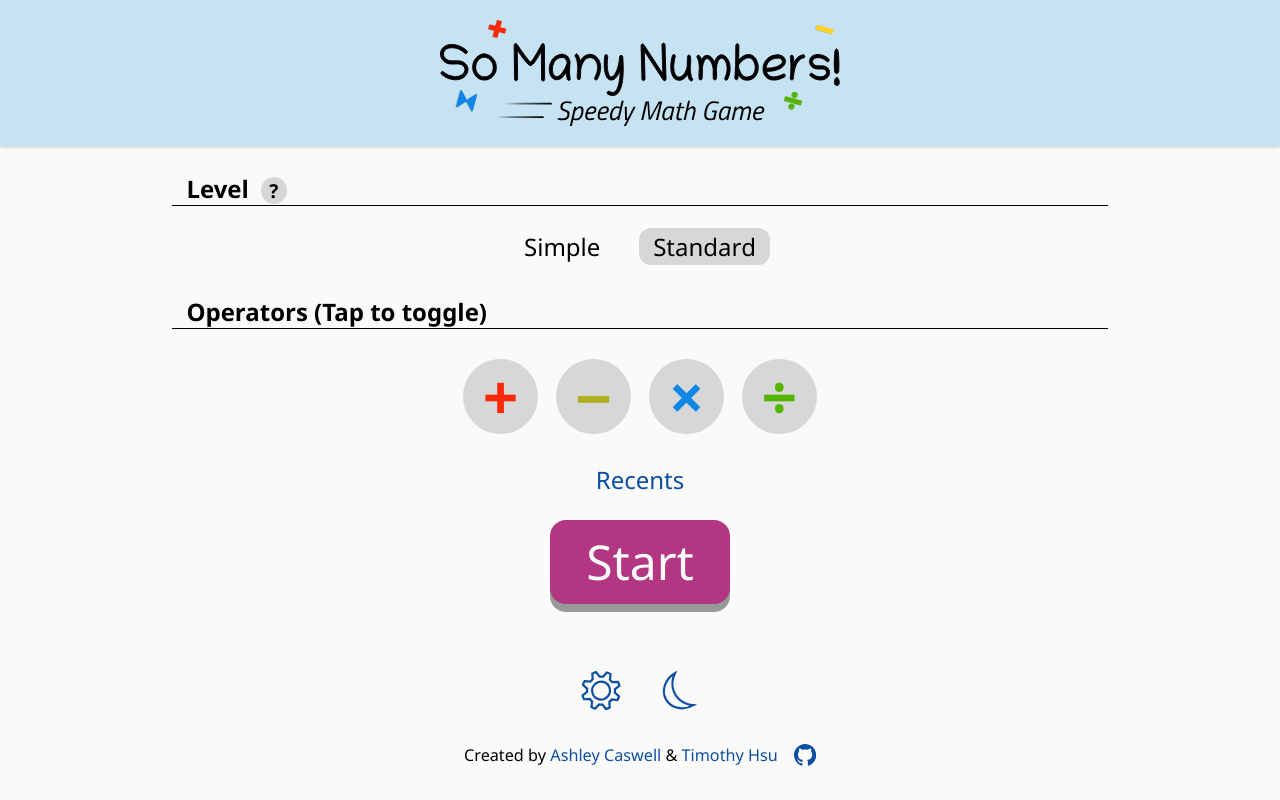
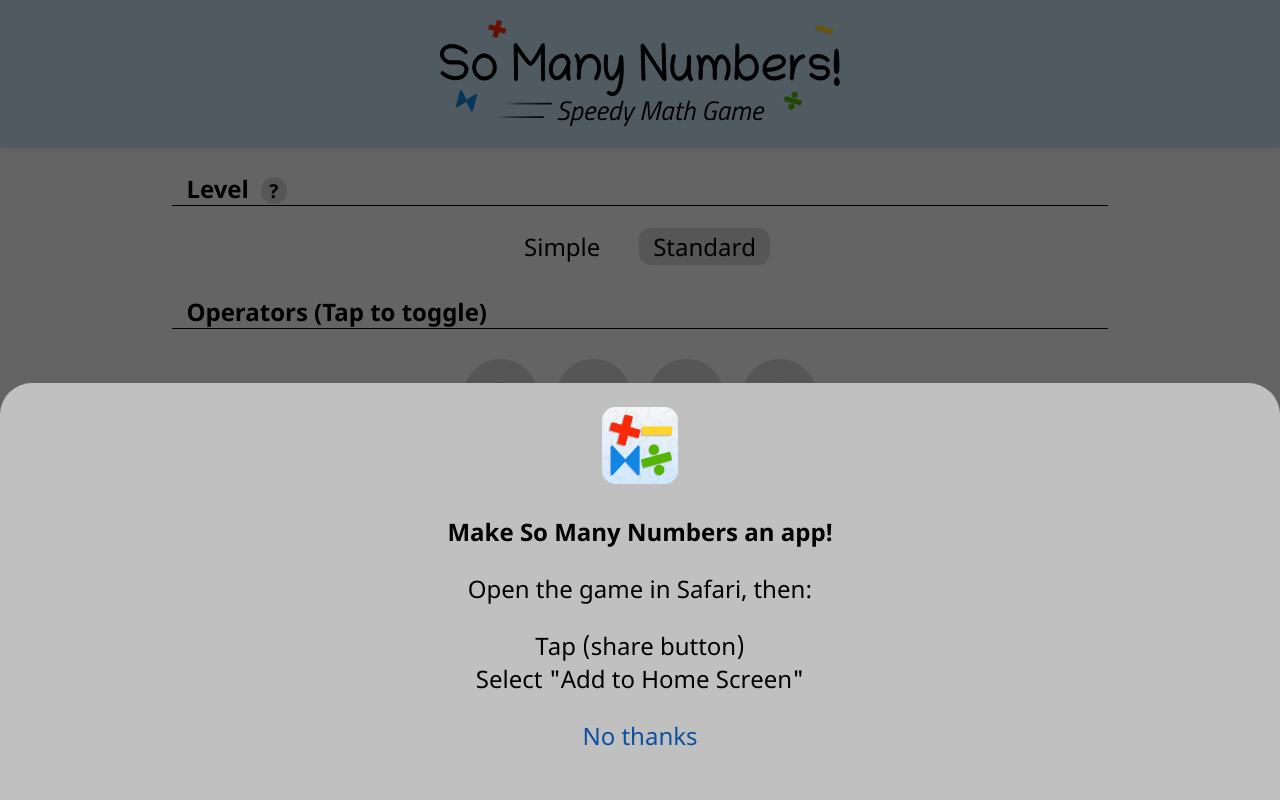
Before and after one commit to TimTree/so-many-numbers, a Vue app: page / in a window 1280 px wide. Both pictures are taken after a click on the button "Get started". Built offline with nearby package versions, Linux system fonts and the light colour scheme.

Commit message:
Prepare iOS add to home screen prompt

```diff
--- a/src/App.vue
+++ b/src/App.vue
@@ -290,4 +290,32 @@ button:active {
 .fade-enter, .fade-leave-to, .fade-fast-enter, .fade-fast-leave-to {
   opacity: 0;
 }
+
+.fader-leave-active {
+  transition: opacity 0.3s ease-in;
+}
+
+.fader-enter, .fader-leave-to {
+  opacity: 0;
+}
+
+.slide-enter-active {
+  animation: slide-in 0.5s;
+  animation-delay: 0.3s;
+  animation-fill-mode: backwards;
+}
+.slide-leave-active {
+  animation: slide-in 0.3s reverse;
+}
+
+@keyframes slide-in {
+  0% {
+    top: 20%;
+    opacity: 0;
+  }
+  100% {
+    top: 0%;
+    opacity: 1;
+  }
+}
 </style>
--- a/src/components/home/Selection.vue
+++ b/src/components/home/Selection.vue
@@ -96,6 +96,22 @@
     </a>
     </transition>
   </div>
+  <transition name="fader">
+  <div class="black-overlay" v-if="overlayOuter === true">
+    <transition name="slide" v-on:leave="overlayOuter = false">
+    <div class="iOS-home-screen-prompt" v-if="overlay === true">
+      <p>
+        <img src="/img/icons/apple-touch-icon.png">
+      </p>
+      <p><b>Make So Many Numbers an app!</b></p>
+      <p>Open the game in Safari, then:</p>
+      <p>Tap (share button)<br>Select "Add to Home Screen"</p>
+      <p style="margin-bottom:2em;"><a
+       v-on:click="overlay = false">No thanks</a></p>
+    </div>
+    </transition>
+  </div>
+  </transition>
 </div>
 </template>
 
@@ -114,12 +130,20 @@ export default {
       recents: localStorage.saveData.recents,
       statsReady: false,
       refreshing: false,
+      overlay: false,
+      overlayOuter: false,
     };
   },
   created() {
     this.titleView = localStorage.saveData.titleView;
     this.operators = localStorage.saveData.savedSet;
     this.level = localStorage.saveData.difficulty;
+    this.overlayOuter = true;
+  },
+  mounted() {
+    if (this.overlayOuter) {
+      this.overlay = true;
+    }
   },
   computed: {
     gameViewText() {
@@ -402,6 +426,33 @@ export default {
   margin-top: 0.7vh;
 }
 
+.black-overlay {
+  position: absolute;
+  width: 100%;
+  height: 100%;
+  background-color: rgba(0,0,0,0.6);
+  left: 0;
+  top: 0;
+  overflow: hidden;
+  display: flex;
+  align-items: flex-end;
+  justify-content: flex-end;
+  flex-direction: column;
+}
+
+.iOS-home-screen-prompt {
+  background-color: var(--silver);
+  border-radius: 4vmin 4vmin 0 0;
+  width: 100%;
+  overflow: hidden;
+  position: relative;
+}
+
+.iOS-home-screen-prompt img {
+  width: 16vmin;
+  border-radius: 2.8vmin;
+}
+
 @media (min-width: $mobile-boundary) and (min-height: $mobile-boundary) {
   .header-help {
     width: 3.24vmin;
@@ -425,6 +476,10 @@ export default {
     width: 11vmin;
     height: 11vmin;
   }
+  .iOS-home-screen-prompt img {
+    width: 9.6vmin;
+    border-radius: 1.68vmin;
+  }
 }
 
 @media (max-width: 479px) and (min-aspect-ratio: 2/3) {
```
